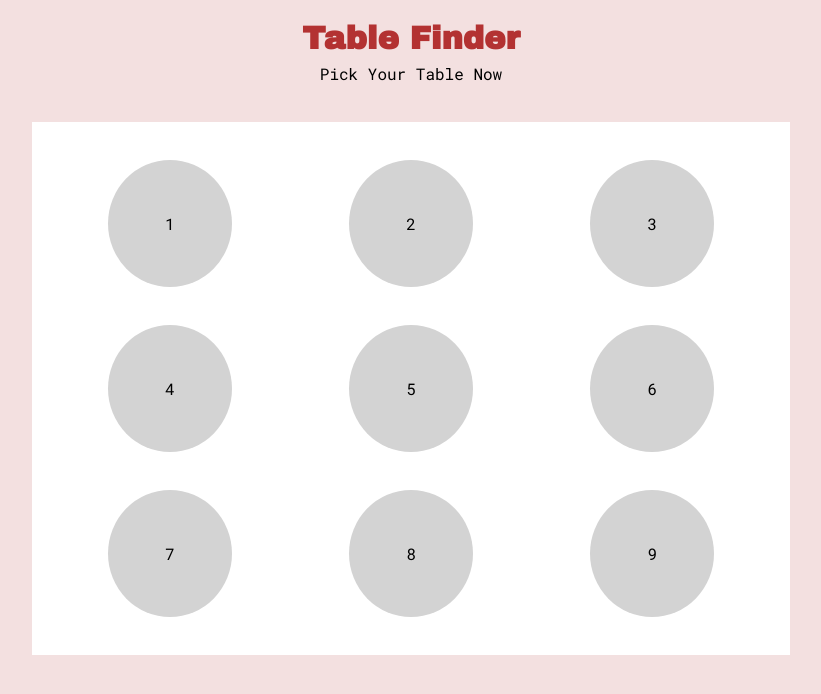
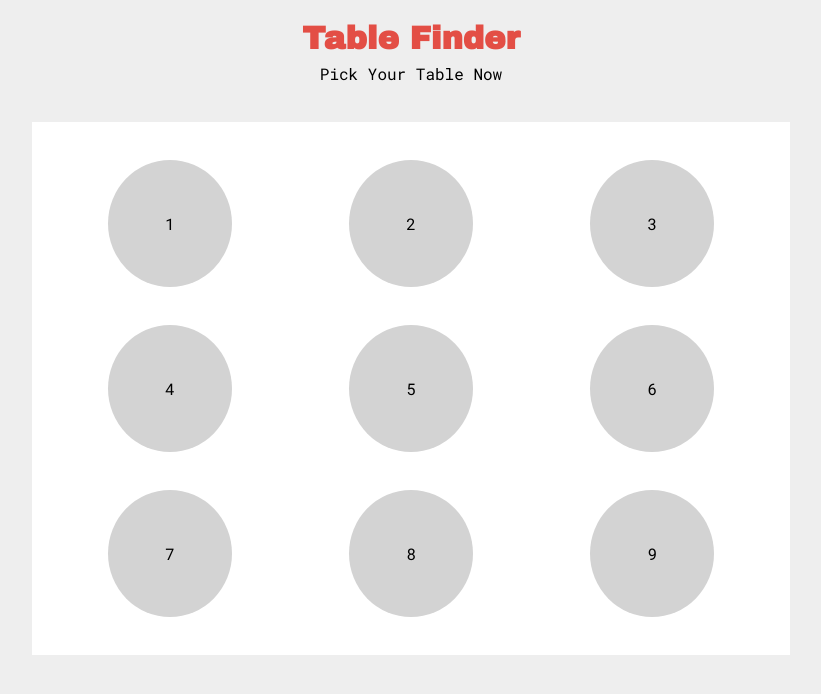
Before and after one commit to alliestehney/reserveTable, a plain HTML site: page index.html in a window 1280 px wide. Shown: the whole page, without its empty margins (229-1050 px from the left). Drawn offline with Linux system fonts and the light colour scheme.

Commit message:
Updated styles to match style guide

```diff
--- a/style.css
+++ b/style.css
@@ -1,9 +1,9 @@
 body {
-	background-color: #f3e0e0;
+	background-color: #EEE;
 }
 
 h1 {
-	color: #b33232;
+	color: #E34E45;
 	font-family: 'Archivo Black', sans-serif;
 	margin-bottom: 0;
 }
@@ -131,5 +131,5 @@ i:hover {
 }
 
 .reserved {
-	background-color: darkgray;
+	background-color: #ADAAAA;
 }
```
